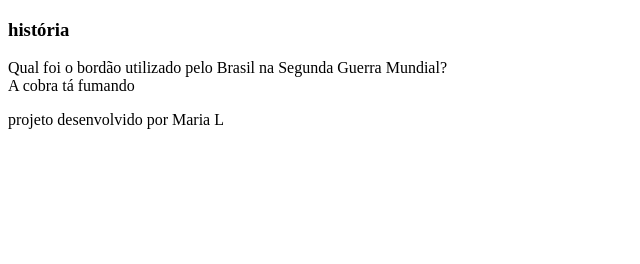
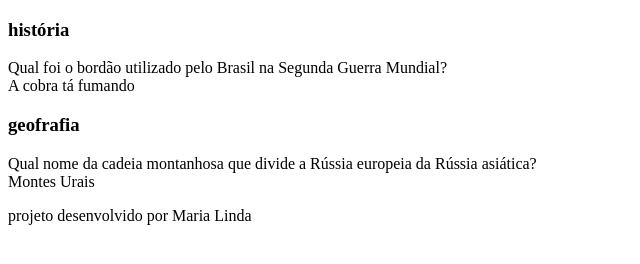
Before and after one commit to mimaalice/web-da-mima, a plain HTML site: page index.html in a window 1280 px wide. Shown: the whole page, without its empty margins (0-640 px from the left). Drawn offline with Linux system fonts and the light colour scheme.

Commit message:
parte 4 feita

```diff
--- a/index.html
+++ b/index.html
@@ -19,10 +19,21 @@
             </div>
         </div>
     </article>
+    <article class="cartão">
+        <div class="cartao__conteúdo">
+            <h3>geofrafia</h3>
+            <div class="cartão__conteúdo__pergunta">
+                Qual nome da cadeia montanhosa que divide a Rússia europeia da Rússia asiática?
+            </div>
+            <div class="cartão__conteúdo__resposta">
+                Montes Urais
+            </div>
+        </div>
+    </article>
 </section>
     </main>
     <footer>
-        <p>projeto desenvolvido por Maria L</p>
+        <p>projeto desenvolvido por Maria Linda</p>
     </footer>
 </body>
 </html>
```
